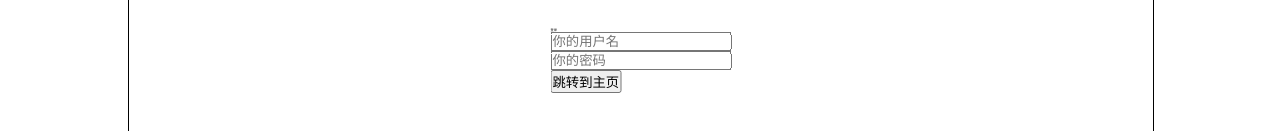
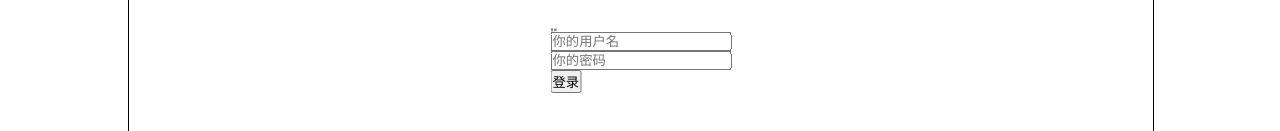
Before and after one commit to chenlei4training/react-music, a React (Create React App) app: page /login in a window 1280 px wide. Shown: the part 341-472 px from the top of the page. Built offline with nearby package versions, Linux system fonts and the light colour scheme.

Commit message:
add ajax

```diff
--- a/package.json
+++ b/package.json
@@ -4,6 +4,7 @@
   "private": true,
   "dependencies": {
     "amfe-flexible": "^2.2.1",
+    "axios": "^0.19.0",
     "node-sass": "^4.12.0",
     "react": "^16.8.6",
     "react-dom": "^16.8.6",
--- /dev/null
+++ b/src/util/ajax.js
@@ -0,0 +1,8 @@
+import axios from 'axios'
+
+//instance 实例
+const axiosIns = axios.create({
+    baseURL:'http://localhost:2019/'
+})
+
+export default axiosIns
--- a/src/view/login/index.js
+++ b/src/view/login/index.js
@@ -1,22 +1,29 @@
 import React, { Component } from 'react';
 
 import {withRouter} from 'react-router-dom'
+import ajax from '../../util/ajax'
 class Login extends Component {
     render() {
         return (
             <div className="login-container">
                 <div className="login-content">
                     <div>登录</div>
-                    <div><input type="text" placeholder="你的用户名"/></div>
-                    <div><input type="password" placeholder="你的密码"/></div>
+                    <div><input type="text" ref="user" placeholder="你的用户名"/></div>
+                    <div><input type="password" ref="password" placeholder="你的密码"/></div>
 
-                    <div><input type="button" onClick={this.jumpToHome} value="跳转到主页" /></div>
+                    <div><input type="button" onClick={this.jumpToHome} value="登录" /></div>
                 </div>
             </div>
         )
     }
     jumpToHome =()=>{
-        this.props.history.push('/home')
+        // this.props.history.push('/home')
+        ajax.post('/user/check',{user:this.refs.user.value,
+                                password:this.refs.password.value})
+            .then((result)=>{
+            alert(result)
+            console.log('server result', result)
+        })
     }
 }
 let highOrderCom  = withRouter(Login)
```
Also changed, not shown: 1 other file (tests, documents, lock files or other folders).
